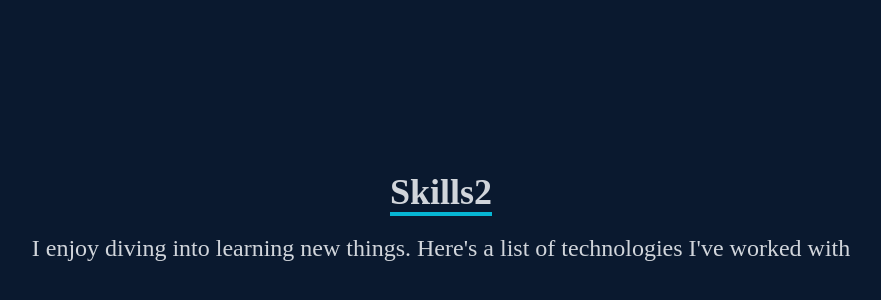
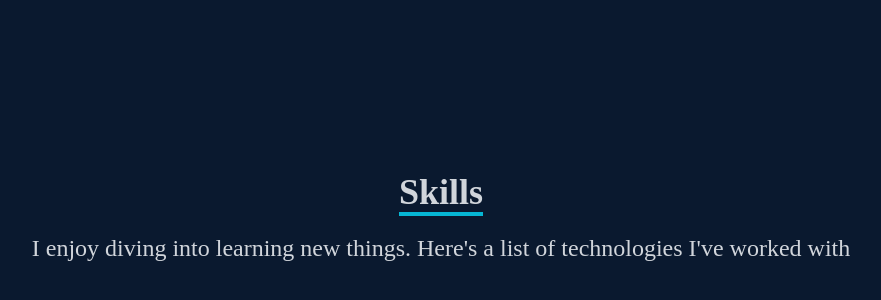
Before and after one commit to hasnainmakada-99/hasnainmakada-99.github.io, a React (Create React App) app: page / in a window 1280 px wide. Shown: the part 1728-2028 px from the top of the page, without its empty margins (199-1080 px from the left). Built offline with nearby package versions, Linux system fonts and the light colour scheme; no server answers.

Commit message:
Updated codebase

```diff
--- a/src/components/Skills.jsx
+++ b/src/components/Skills.jsx
@@ -7,7 +7,7 @@ const Skills = ({ content }) => {
       <div className="max-w-[1000px] mx-auto p-4 flex flex-col justify-center w-full h-full">
         <div className=" w-full flex justify-center items-center flex-col mb-7">
           <p className="text-4xl font-bold inline border-b-4 border-cyan-500 text-center ">
-            Skills2
+            Skills
           </p>
           <p className="py-4 text-2xl">
             I enjoy diving into learning new things. Here's a list of
```
